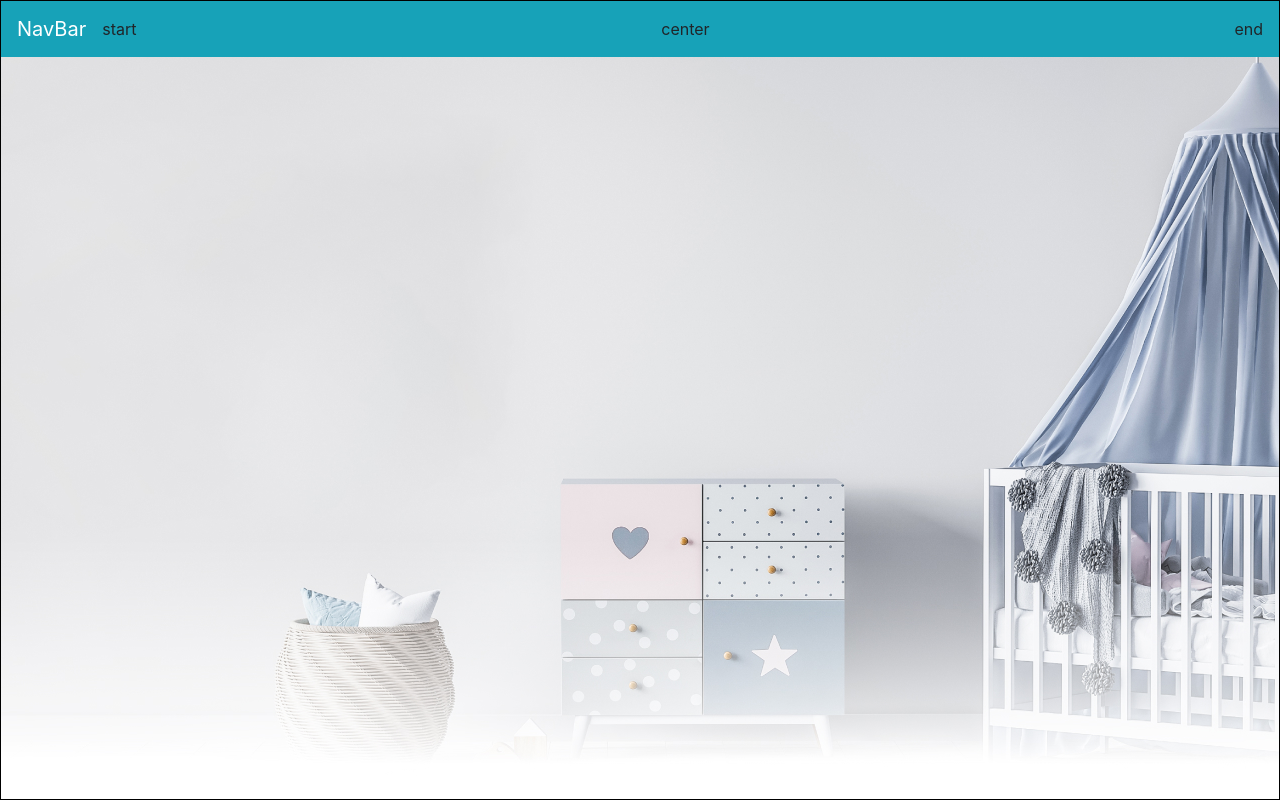
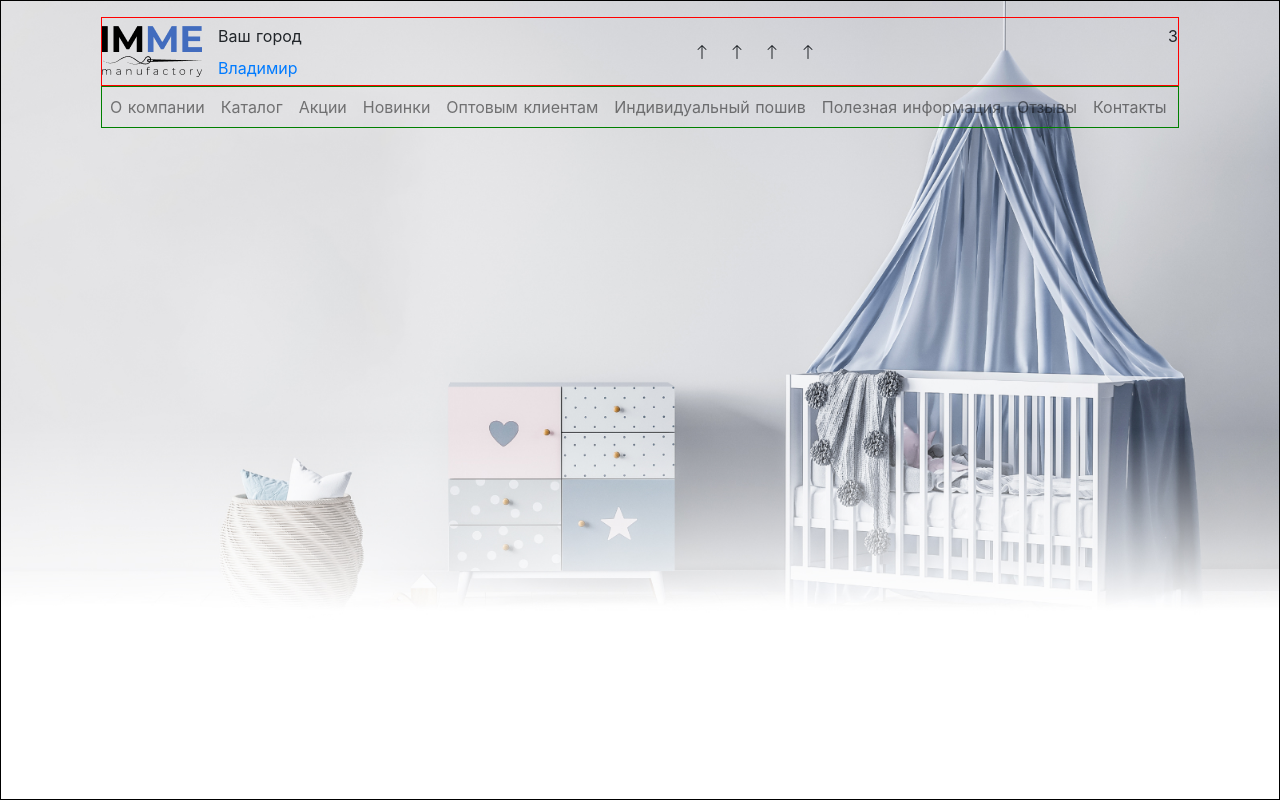
Before and after one commit to jalagash-it/imme-frontend, a Nuxt app: page / in a window 1280 px wide. Shown: the top 801 px of the page. Built offline with nearby package versions, Linux system fonts and the light colour scheme.

Commit message:
header drafts

```diff
--- /dev/null
+++ b/components/Brand.vue
@@ -0,0 +1,3 @@
+<template>
+    <img src="~assets/img/brand.png"/>
+</template>
--- a/components/Header.vue
+++ b/components/Header.vue
@@ -1,27 +1,87 @@
 <template>
   <header>
-    <b-navbar toggleable="lg" type="dark" variant="info">
-      <b-navbar-brand href="#">NavBar</b-navbar-brand>
+    <b-container>
+      <b-row>
+        <b-col>
+          <b-navbar toggleable="lg">
+            <div class="row-1">
+              <b-navbar-brand href="#"><brand /></b-navbar-brand>
 
               <b-navbar-toggle target="nav-collapse"></b-navbar-toggle>
 
+              <b-collapse is-nav class="top-nav">
+                <b-navbar-nav>
+                  <div class="your-city">
+                    <label for="yourCity">Ваш город</label>
+                    <a href="#" id="yourCity">Владимир</a>
+                  </div>
+                  <social-medias />
+                  <div>3</div>
+                </b-navbar-nav>
+              </b-collapse>
+            </div>
+            <div class="row-2">
               <b-collapse id="nav-collapse" is-nav class="main-nav">
-        <b-navbar-nav align="left">start</b-navbar-nav>
-        <b-navbar-nav align="center">center</b-navbar-nav>
-        <b-navbar-nav align="right">end</b-navbar-nav>
+                <b-navbar-nav>
+                  <b-nav-item href="#">О компании</b-nav-item>
+                  <b-nav-item href="#">Каталог</b-nav-item>
+                  <b-nav-item href="#">Акции</b-nav-item>
+                  <b-nav-item href="#">Новинки</b-nav-item>
+                  <b-nav-item href="#">Оптовым клиентам</b-nav-item>
+                  <b-nav-item href="#">Индивидуальный пошив</b-nav-item>
+                  <b-nav-item href="#">Полезная информация</b-nav-item>
+                  <b-nav-item href="#">Отзывы</b-nav-item>
+                  <b-nav-item href="#">Контакты</b-nav-item>
+                </b-navbar-nav>
               </b-collapse>
+            </div>
           </b-navbar>
+        </b-col>
+      </b-row>
+    </b-container>
   </header>
 </template>
 
-<style scoped>
+<style scoped lang="scss">
+
 header {
   height: 800px;
   border: 1px solid black;
-  background-image: url('~assets/img/img.jpg');
+  background-image: url("~assets/img/img.jpg");
+  background-size: contain;
+  background-repeat: no-repeat;
+  .navbar {
+    height: 124px;
+    display: flex;
+    flex-direction: column;
+    .row-1 {
+      display: flex;
+      border: 1px solid red;
+      height: 72px;
+      margin-top: 8px;
+      width: 100%;
+      .navbar-nav {
+        flex-grow: 1;
+        display: flex;
+        justify-content: space-between;
+        .your-city {
+          display: flex;
+          flex-direction: column;
         }
-.main-nav {
+      }
+    }
+    .row-2 {
+      border: 1px solid green;
+      width: 100%;
+      height: 42px;
+    }
+    social-medias {
+      height: 100%;
+    }
+  }
+  .top-nav {
     display: flex;
     justify-content: space-between;
   }
+}
 </style>
--- /dev/null
+++ b/components/SocialMedias.vue
@@ -0,0 +1,26 @@
+<template>
+  <ul>
+    <li>
+      <b-icon icon="arrow-up"></b-icon>
+    </li>
+    <li>
+      <b-icon icon="arrow-up"></b-icon>
+    </li>
+    <li>
+      <b-icon icon="arrow-up"></b-icon>
+    </li>
+    <li>
+      <b-icon icon="arrow-up"></b-icon>
+    </li>
+  </ul>
+</template>
+<style scoped lang="scss">
+ul {
+  list-style: none;
+  display: flex;
+  flex-direction: row;
+  width: 200px;
+  justify-content: space-evenly;
+  align-items: center;
+}
+</style>
--- a/nuxt.config.js
+++ b/nuxt.config.js
@@ -46,7 +46,9 @@ export default {
         // https://go.nuxtjs.dev/pwa
         '@nuxtjs/pwa',
     ],
-
+    bootstrapVue: {
+        icons: true
+    },
     // Axios module configuration: https://go.nuxtjs.dev/config-axios
     axios: {},
 
--- a/pages/index.vue
+++ b/pages/index.vue
@@ -15,11 +15,13 @@
 <style scoped>
 body {
   margin: 0;
+  padding: 0;
   font-family: "Montserrat";
 }
-.container-fluid {
+
+.container-fluid{
+  margin: 0;
   padding: 0;
-  margin: 0;
 }
 
 img {
```
Also changed, not shown: assets/img/brand.png (added). Lines whose indentation alone changed are shown as unchanged.
